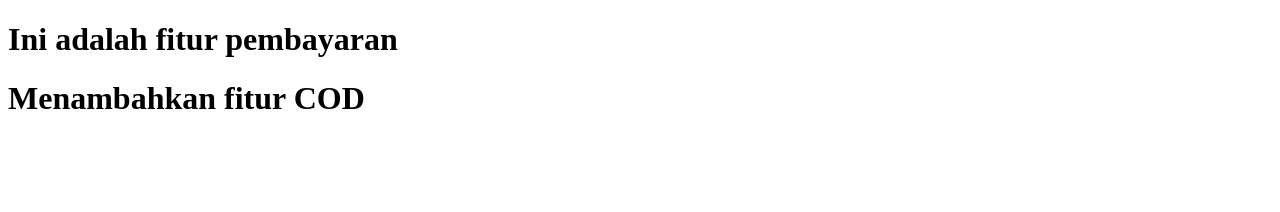
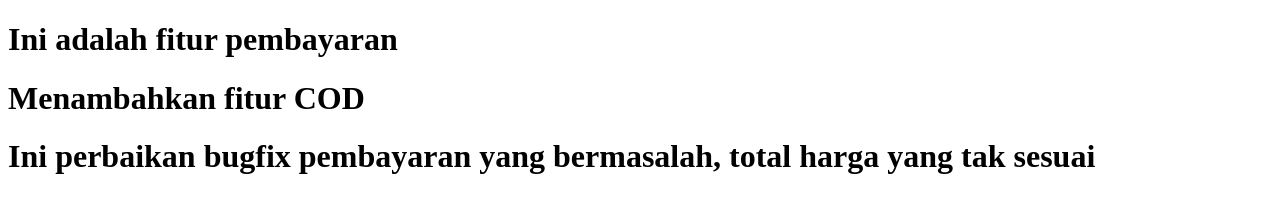
Before and after one commit to hiphipdora/git-branching, a plain HTML site: page features/payment.html in a window 1280 px wide. Drawn offline with Linux system fonts and the light colour scheme.

Commit message:
update fitur pembayaran dari bugs total harga tak sesuai

```diff
--- a/features/payment.html
+++ b/features/payment.html
@@ -8,5 +8,6 @@
 <body>
     <h1>Ini adalah fitur pembayaran</h1>
     <h1>Menambahkan fitur COD</h1>
+    <h1>Ini perbaikan bugfix pembayaran yang bermasalah, total harga yang tak sesuai</h1>
 </body>
 </html>
```
